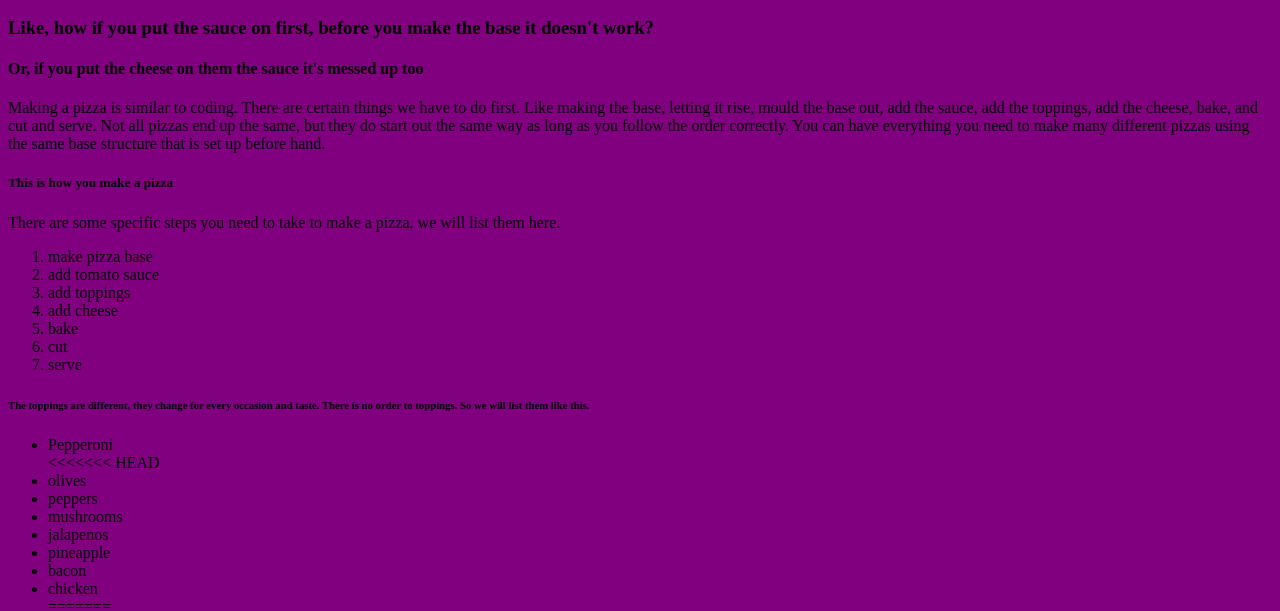
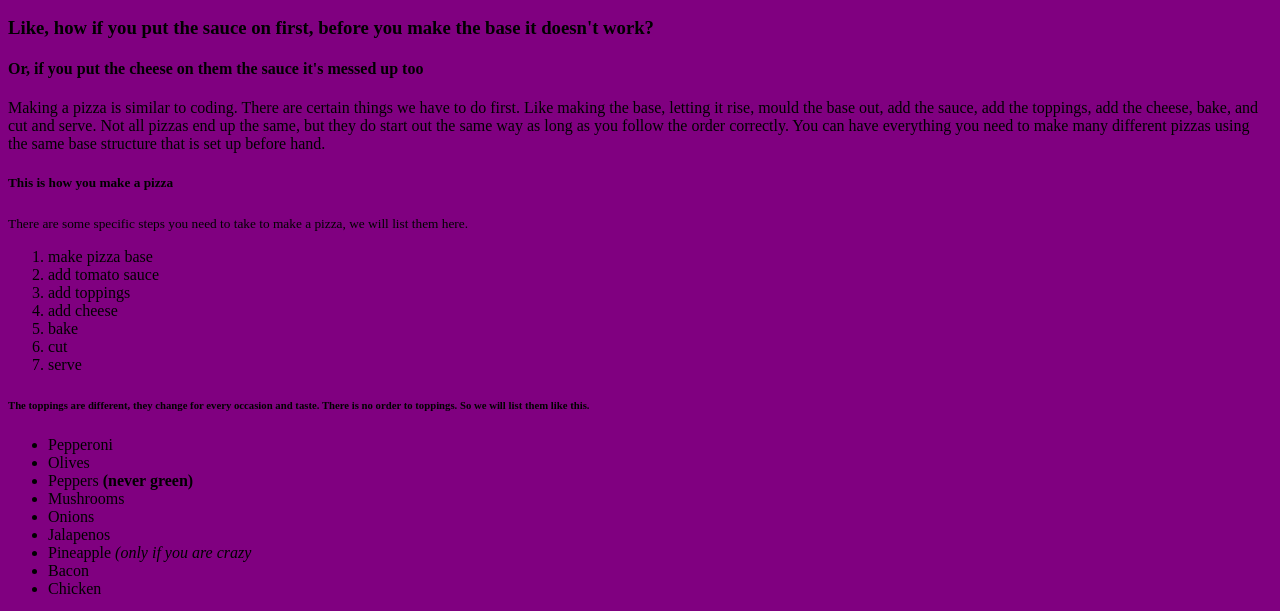
Before and after one commit to Jamesgray7/HTML-CSS, a plain HTML site: page index.html in a window 1280 px wide. Shown: the part 110-721 px from the top of the page. Drawn offline with Linux system fonts and the light colour scheme.

Commit message:
add inline elements

```diff
--- a/index.html
+++ b/index.html
@@ -29,8 +29,8 @@ structure that is set up before hand.</p>
 
 <!--  Make lists here  -->
 <h5>This is how you make a pizza</h5>
-<p>There are some specific steps you need to take to make a
-pizza, we will list them here.</p>
+<p><small>There are some specific steps you need to take to make a
+    pizza, we will list them here.</small></p>
 
 <ol>
     <li>make pizza base </li>
@@ -48,23 +48,14 @@ will list them like this.</h6>
 
 <ul>
    <li>Pepperoni</li>
-<<<<<<< HEAD
-   <li>olives</li>
-   <li>peppers</li>
-   <li>mushrooms</li>
-   <li>jalapenos</li>
-   <li>pineapple</li>
-   <li>bacon</li>
-   <li>chicken</li>
-=======
    <li>Olives</li>
-   <li>Peppers</li>
+   <li>Peppers <strong>(never green)</strong></li>
    <li>Mushrooms</li>
    <li>Onions</li>
    <li>Jalapenos</li>
-   <li>Pineapple</li>
+   <li>Pineapple <em>(only if you are crazy</em></li>
    <li>Bacon</li>
->>>>>>> b289c7683b6e1ef63cd64c7f35f8888d5b018784
+   <li>Chicken</li>
 </ul>
 
 <p>Here is the  <a href="https://en.wikipedia.org/wiki/Pizza">Wikipedia article about pizza.</a></p>
```
